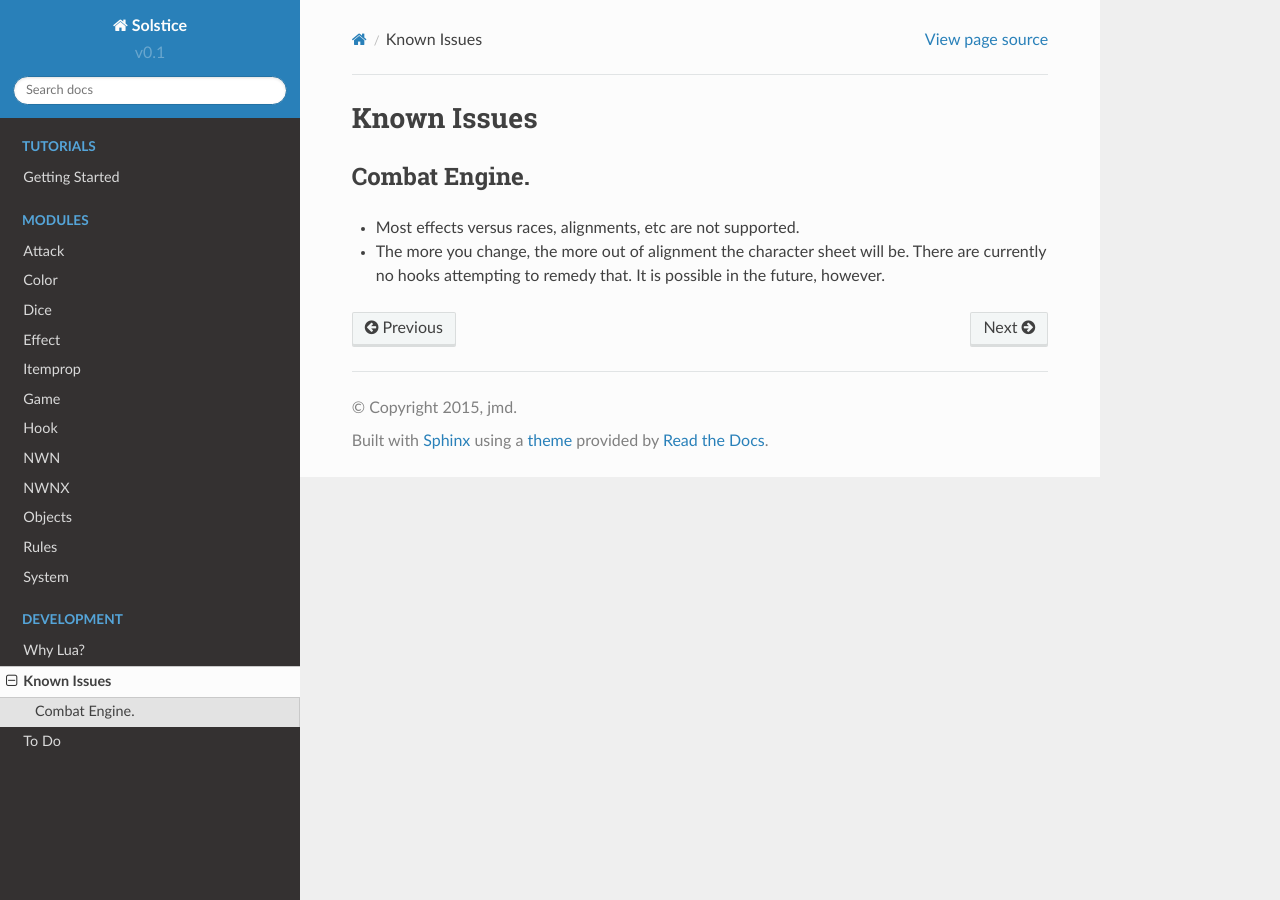
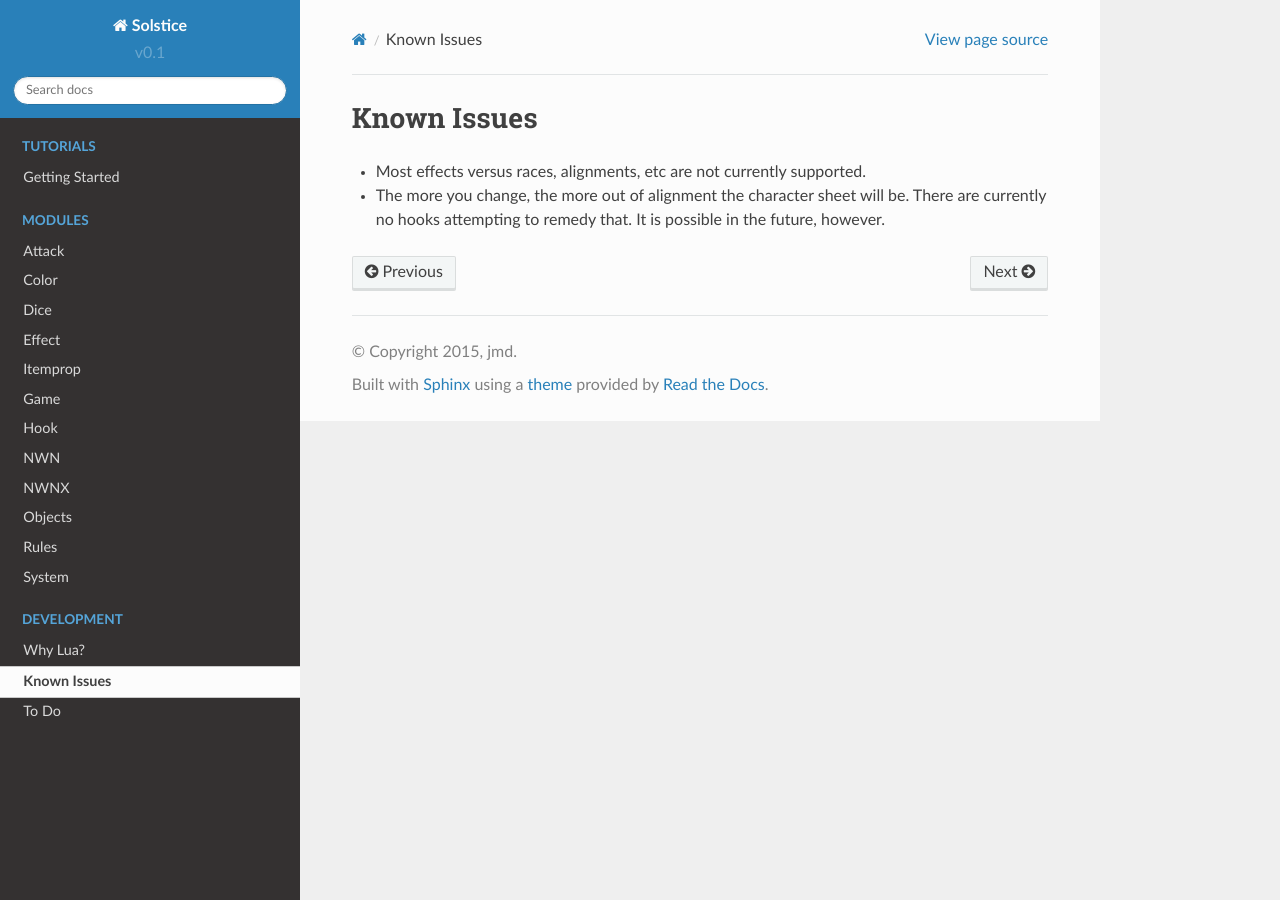
Before and after one commit to jd28/Solstice, a Sphinx documentation site: the page built from docs/dev/known_issues.rst, in a window 1280 px wide. Built offline with Sphinx 7.4.7 and the Read the Docs theme 2.0.0, drawn with Linux system fonts in a browser that asks for light colours.

Commit message:
Remove the Combat Engine header.
This has been completely moved out of Solstice proper.

```diff
--- a/docs/dev/known_issues.rst
+++ b/docs/dev/known_issues.rst
@@ -1,10 +1,5 @@
 Known Issues
 ============
 
-Combat Engine.
---------------
-
--  Most effects versus races, alignments, etc are not supported.
--  The more you change, the more out of alignment the character sheet
-   will be. There are currently no hooks attempting to remedy that. It
-   is possible in the future, however.
+- Most effects versus races, alignments, etc are not currently supported.
+- The more you change, the more out of alignment the character sheet will be. There are currently no hooks attempting to remedy that. It is possible in the future, however.
```
